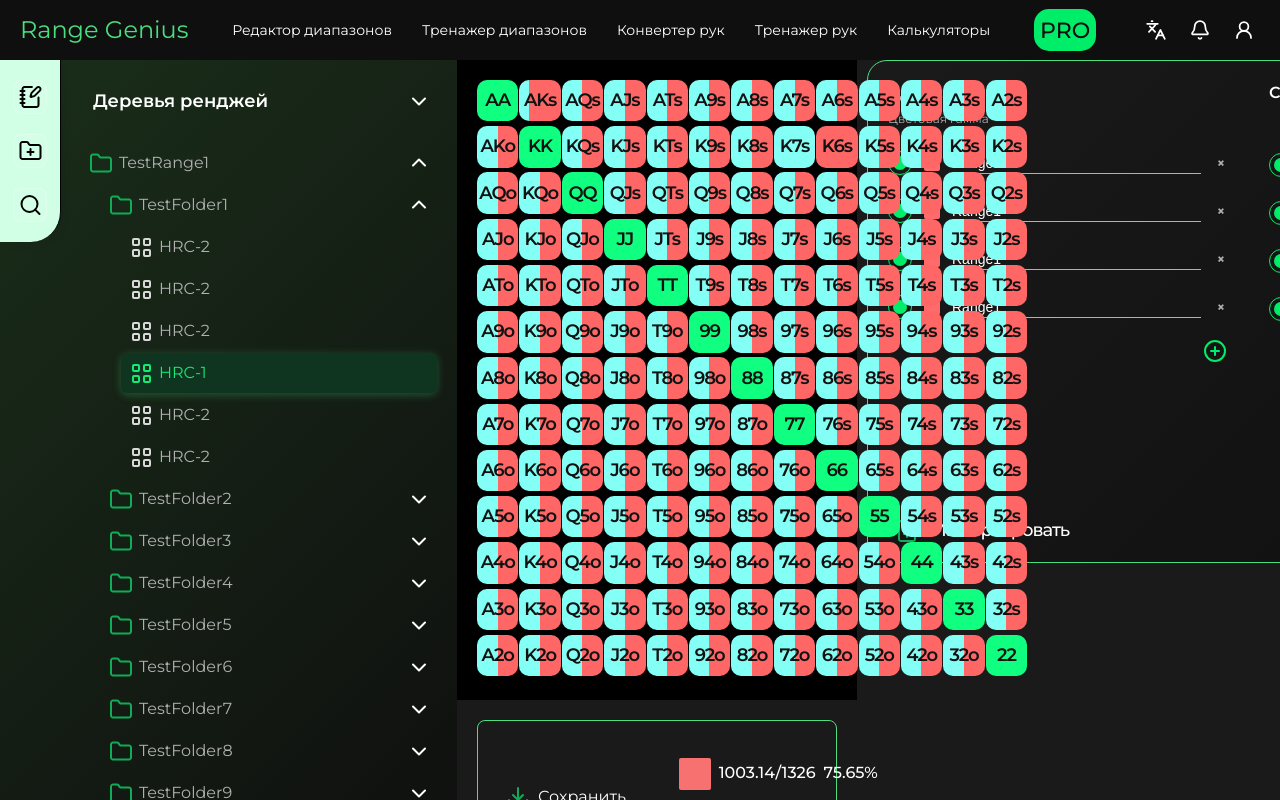
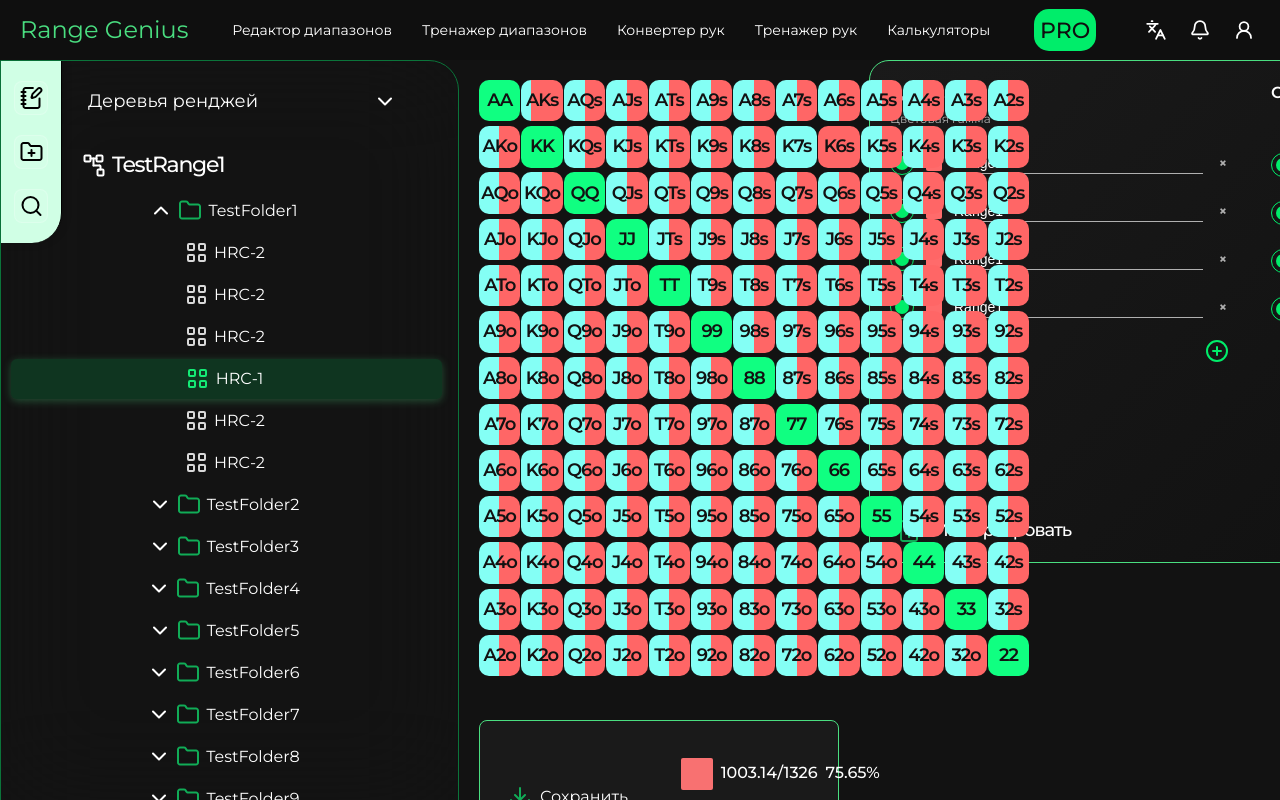
Before and after one commit to tRy-HaRd-tgn/RangeGenius, an Angular app: page / in a window 1280 px wide. Built offline with nearby package versions, Linux system fonts and the light colour scheme.

Commit message:
fix: fix styles and add trash icon

```diff
--- a/src/app/app.scss
+++ b/src/app/app.scss
@@ -46,7 +46,7 @@ body {
   display: flex;
   flex-direction: column;
   height: 100vh;
-  background-color: var(--dark-bg);
+  background: #121212;
 }
 
 .main-content {
--- a/src/app/components/left-sidebar/left-sidebar.component.html
+++ b/src/app/components/left-sidebar/left-sidebar.component.html
@@ -24,158 +24,159 @@
     </div>
 
     <div class="range-tree">
-      <div class="tree-item" [class.expanded]="isFolderExpanded('TestRange1')" (click)="toggleFolder('TestRange1')">
+      <div class="tree-item top" [class.expanded]="isFolderExpanded('TestRange1')" (click)="toggleFolder('TestRange1')">
+        <div class="tree-icon folder-icon">
+          <img src="/trash.svg" alt="error">
+        </div>
+        <span  class="span">TestRange1</span>
+      </div>
+      <div class="tree-item" [class.expanded]="isFolderExpanded('TestFolder1')" style="margin-left: 20px;" (click)="toggleFolder('TestFolder1')">
+        <div class="tree-chevron">
+          <img src="/bird.svg" alt="error">
+        </div>
         <div class="tree-icon folder-icon">
           <img src="/file.svg" alt="error">
         </div>
-        <span>TestRange1</span>
-        <div class="tree-chevron">
-          <img src="/bird.svg" alt="error">
-        </div>
-      </div>
-      <div class="tree-item" [class.expanded]="isFolderExpanded('TestFolder1')" style="margin-left: 20px;" (click)="toggleFolder('TestFolder1')">
-        <div class="tree-icon folder-icon">
-          <img src="/file.svg" alt="error">
-        </div>
-        <span>TestFolder1</span>
-        <div class="tree-chevron">
-          <img src="/bird.svg" alt="error">
-        </div>
+        <span class="span">TestFolder1</span>
       </div>
       <div class="tree-item" style="margin-left: 40px;" *ngIf="isFolderExpanded('TestFolder1')">
         <div class="tree-icon range-icon">
           <img src="/blocks.svg" alt="error">
         </div>
-        <span>HRC-2</span>
+        <span class="span">HRC-2</span>
       </div>
       <div class="tree-item" style="margin-left: 40px;" *ngIf="isFolderExpanded('TestFolder1')">
         <div class="tree-icon range-icon">
           <img src="/blocks.svg" alt="error">
         </div>
-        <span>HRC-2</span>
+        <span class="span">HRC-2</span>
       </div>
       <div class="tree-item" style="margin-left: 40px;" *ngIf="isFolderExpanded('TestFolder1')">
         <div class="tree-icon range-icon">
           <img src="/blocks.svg" alt="error">
         </div>
-        <span>HRC-2</span>
+        <span class="span">HRC-2</span>
       </div>
       <div class="tree-item selected" style="margin-left: 40px;" *ngIf="isFolderExpanded('TestFolder1')">
         <div class="tree-icon range-icon">
          <img src="/choise.svg" alt="error">
         </div>
-        <span>HRC-1</span>
+        <span class="span">HRC-1</span>
       </div>
       <div class="tree-item" style="margin-left: 40px;" *ngIf="isFolderExpanded('TestFolder1')">
         <div class="tree-icon range-icon">
           <img src="/blocks.svg" alt="error">
         </div>
-        <span>HRC-2</span>
+        <span class="span">HRC-2</span>
       </div>
       <div class="tree-item" style="margin-left: 40px;" *ngIf="isFolderExpanded('TestFolder1')">
         <div class="tree-icon range-icon">
           <img src="/blocks.svg" alt="error">
         </div>
-        <span>HRC-2</span>
+        <span class="span">HRC-2</span>
       </div>
       <div class="tree-item" [class.expanded]="isFolderExpanded('TestFolder2')" style="margin-left: 20px;" (click)="toggleFolder('TestFolder2')">
+        <div class="tree-chevron">
+          <img src="/bird.svg" alt="error">
+        </div>
         <div class="tree-icon folder-icon">
           <img src="/file.svg" alt="error">
         </div>
-        <span>TestFolder2</span>
+        <span class="span">TestFolder2</span>
+      </div>
+      <div class="tree-item" [class.expanded]="isFolderExpanded('TestFolder3')" style="margin-left: 20px;" (click)="toggleFolder('TestFolder3')">
         <div class="tree-chevron">
           <img src="/bird.svg" alt="error">
         </div>
-      </div>
-      <div class="tree-item" [class.expanded]="isFolderExpanded('TestFolder3')" style="margin-left: 20px;" (click)="toggleFolder('TestFolder3')">
         <div class="tree-icon folder-icon">
           <img src="/file.svg" alt="error">
         </div>
-        <span>TestFolder3</span>
+        <span class="span">TestFolder3</span>
+      </div>
+      <div class="tree-item" [class.expanded]="isFolderExpanded('TestFolder4')" style="margin-left: 20px;" (click)="toggleFolder('TestFolder4')">
         <div class="tree-chevron">
           <img src="/bird.svg" alt="error">
         </div>
-      </div>
-      <div class="tree-item" [class.expanded]="isFolderExpanded('TestFolder4')" style="margin-left: 20px;" (click)="toggleFolder('TestFolder4')">
         <div class="tree-icon folder-icon">
           <img src="/file.svg" alt="error">
         </div>
-        <span>TestFolder4</span>
+        <span class="span">TestFolder4</span>
+      </div>
+      <div class="tree-item" [class.expanded]="isFolderExpanded('TestFolder5')" style="margin-left: 20px;" (click)="toggleFolder('TestFolder5')">
         <div class="tree-chevron">
           <img src="/bird.svg" alt="error">
         </div>
-      </div>
-      <div class="tree-item" [class.expanded]="isFolderExpanded('TestFolder5')" style="margin-left: 20px;" (click)="toggleFolder('TestFolder5')">
         <div class="tree-icon folder-icon">
           <img src="/file.svg" alt="error">
         </div>
-        <span>TestFolder5</span>
+        <span class="span">TestFolder5</span>
+      </div>
+      <div class="tree-item" [class.expanded]="isFolderExpanded('TestFolder6')" style="margin-left: 20px;" (click)="toggleFolder('TestFolder6')">
         <div class="tree-chevron">
           <img src="/bird.svg" alt="error">
         </div>
-      </div>
-      <div class="tree-item" [class.expanded]="isFolderExpanded('TestFolder6')" style="margin-left: 20px;" (click)="toggleFolder('TestFolder6')">
         <div class="tree-icon folder-icon">
           <img src="/file.svg" alt="error">
         </div>
-        <span>TestFolder6</span>
+        <span class="span">TestFolder6</span>
+      </div>
+      <div class="tree-item" [class.expanded]="isFolderExpanded('TestFolder7')" style="margin-left: 20px;" (click)="toggleFolder('TestFolder7')">
         <div class="tree-chevron">
           <img src="/bird.svg" alt="error">
         </div>
-      </div>
-      <div class="tree-item" [class.expanded]="isFolderExpanded('TestFolder7')" style="margin-left: 20px;" (click)="toggleFolder('TestFolder7')">
         <div class="tree-icon folder-icon">
           <img src="/file.svg" alt="error">
         </div>
-        <span>TestFolder7</span>
+        <span class="span">TestFolder7</span>
+      </div>
+      <div class="tree-item" [class.expanded]="isFolderExpanded('TestFolder8')" style="margin-left: 20px;" (click)="toggleFolder('TestFolder8')">
         <div class="tree-chevron">
           <img src="/bird.svg" alt="error">
         </div>
-      </div>
-      <div class="tree-item" [class.expanded]="isFolderExpanded('TestFolder8')" style="margin-left: 20px;" (click)="toggleFolder('TestFolder8')">
         <div class="tree-icon folder-icon">
           <img src="/file.svg" alt="error">
         </div>
-        <span>TestFolder8</span>
+        <span class="span">TestFolder8</span>
+
+      </div>
+      <div class="tree-item" [class.expanded]="isFolderExpanded('TestFolder9')" style="margin-left: 20px;" (click)="toggleFolder('TestFolder9')">
         <div class="tree-chevron">
           <img src="/bird.svg" alt="error">
         </div>
-      </div>
-      <div class="tree-item" [class.expanded]="isFolderExpanded('TestFolder9')" style="margin-left: 20px;" (click)="toggleFolder('TestFolder9')">
         <div class="tree-icon folder-icon">
           <img src="/file.svg" alt="error">
         </div>
-        <span>TestFolder9</span>
+        <span class="span">TestFolder9</span>
+
+      </div>
+      <div class="tree-item" [class.expanded]="isFolderExpanded('TestFolder10')" style="margin-left: 20px;" (click)="toggleFolder('TestFolder10')">
         <div class="tree-chevron">
           <img src="/bird.svg" alt="error">
         </div>
-      </div>
-      <div class="tree-item" [class.expanded]="isFolderExpanded('TestFolder10')" style="margin-left: 20px;" (click)="toggleFolder('TestFolder10')">
         <div class="tree-icon folder-icon">
           <img src="/file.svg" alt="error">
         </div>
-        <span>TestFolder10</span>
+        <span class="span">TestFolder10</span>
+
+      </div>
+      <div class="tree-item" [class.expanded]="isFolderExpanded('TestFolder11')" style="margin-left: 20px;" (click)="toggleFolder('TestFolder11')">
         <div class="tree-chevron">
           <img src="/bird.svg" alt="error">
         </div>
-      </div>
-      <div class="tree-item" [class.expanded]="isFolderExpanded('TestFolder11')" style="margin-left: 20px;" (click)="toggleFolder('TestFolder11')">
         <div class="tree-icon folder-icon">
           <img src="/file.svg" alt="error">
         </div>
-        <span>TestFolder11</span>
+        <span class="span">TestFolder11</span>
+
+      </div>
+      <div class="tree-item" [class.expanded]="isFolderExpanded('TestFolder12')" style="margin-left: 20px;" (click)="toggleFolder('TestFolder12')">
         <div class="tree-chevron">
           <img src="/bird.svg" alt="error">
         </div>
-      </div>
-      <div class="tree-item" [class.expanded]="isFolderExpanded('TestFolder12')" style="margin-left: 20px;" (click)="toggleFolder('TestFolder12')">
         <div class="tree-icon folder-icon">
           <img src="/file.svg" alt="error">
         </div>
-        <span>TestFolder12</span>
-        <div class="tree-chevron">
-          <img src="/bird.svg" alt="error">
-        </div>
+        <span class="span">TestFolder12</span>
       </div>
     </div>
   </div>
--- a/src/app/components/left-sidebar/left-sidebar.component.scss
+++ b/src/app/components/left-sidebar/left-sidebar.component.scss
@@ -18,14 +18,19 @@
   width: 457px;
   height: 100vh;
   display: flex;
-  background: linear-gradient(135deg, #1a2e1a 0%, #0f0f0f 100%);
+
   position: relative;
+  background: rgba(27, 27, 27, 0.2);
+  border: 0.5px solid #0B743A;
+  backdrop-filter: blur(50px);
+  border-radius: 0px 30px 0px 0px;
+
 }
 
 /* Левая узкая панель с иконками */
 .sidebar-icons {
   width: 60px;
-
+  position: absolute;
   display: flex;
   flex-direction: column;
   align-items: center;
@@ -66,14 +71,36 @@
 /* Основная область контента */
 .sidebar-content {
   flex: 1;
-  padding: 20px;
+  padding-top: 20px;
+  padding-left: 10px;
+  padding-right: 40px;
   overflow-y: auto;
+  font-family: 'Montserrat';
+
 }
-
+.span{
+  color: #FFFFFF !important;
+}
 .sidebar-header {
   margin-bottom: 20px;
+  margin-left: 65px;
+  font-family: 'Montserrat';
+
 }
+.top{
+  justify-content: left !important;
+  padding-left: 75px !important;
+  font-family: 'Montserrat';
+font-style: normal;
+font-weight: 500;
+font-size: 22px;
+line-height: 139%;
+/* identical to box height, or 31px */
+letter-spacing: -0.06em;
 
+color: #FFFFFF;
+
+}
 .sidebar-title {
   font-size: 18px;
   font-weight: 600;
@@ -86,7 +113,11 @@
   padding: 8px 12px;
   border-radius: 6px;
   transition: all 0.2s;
-
+  font-style: normal;
+  font-weight: 400;
+  font-size: 18px;
+  line-height: 139%;
+  color: #FFFFFF !important;
   &:hover {
     background-color: rgba(74, 222, 128, 0.1);
   }
@@ -98,9 +129,12 @@
 
 .range-tree {
   flex: 1;
+
 }
 
 .tree-item {
+  justify-content: center;
+  width: 100%;
   display: flex;
   align-items: center;
   padding: 8px 12px;
@@ -109,7 +143,7 @@
   transition: all 0.2s;
   color: var(--text-secondary);
   margin-bottom: 2px;
-
+  margin-left: 0px !important;
   &:hover {
     background-color: rgba(74, 222, 128, 0.1);
     color: var(--text-primary);
@@ -159,12 +193,13 @@
 .tree-chevron {
   width: 12px;
   height: 12px;
-  margin-left: auto;
+margin-right: 15px;
   display: flex;
   align-items: center;
   justify-content: center;
   color: var(--text-secondary);
   transition: transform 0.2s;
+
 }
 
 /* Скроллбар */
--- a/src/app/components/poker-grid/poker-grid.component.scss
+++ b/src/app/components/poker-grid/poker-grid.component.scss
@@ -28,7 +28,7 @@
   grid-template-rows: repeat(13, 1fr);
   gap: 1px;
   padding: 20px;
-  background-color: #000000;
+
   min-height: 600px;
 }
 
```
Also changed, not shown: public/trash.svg (added).
